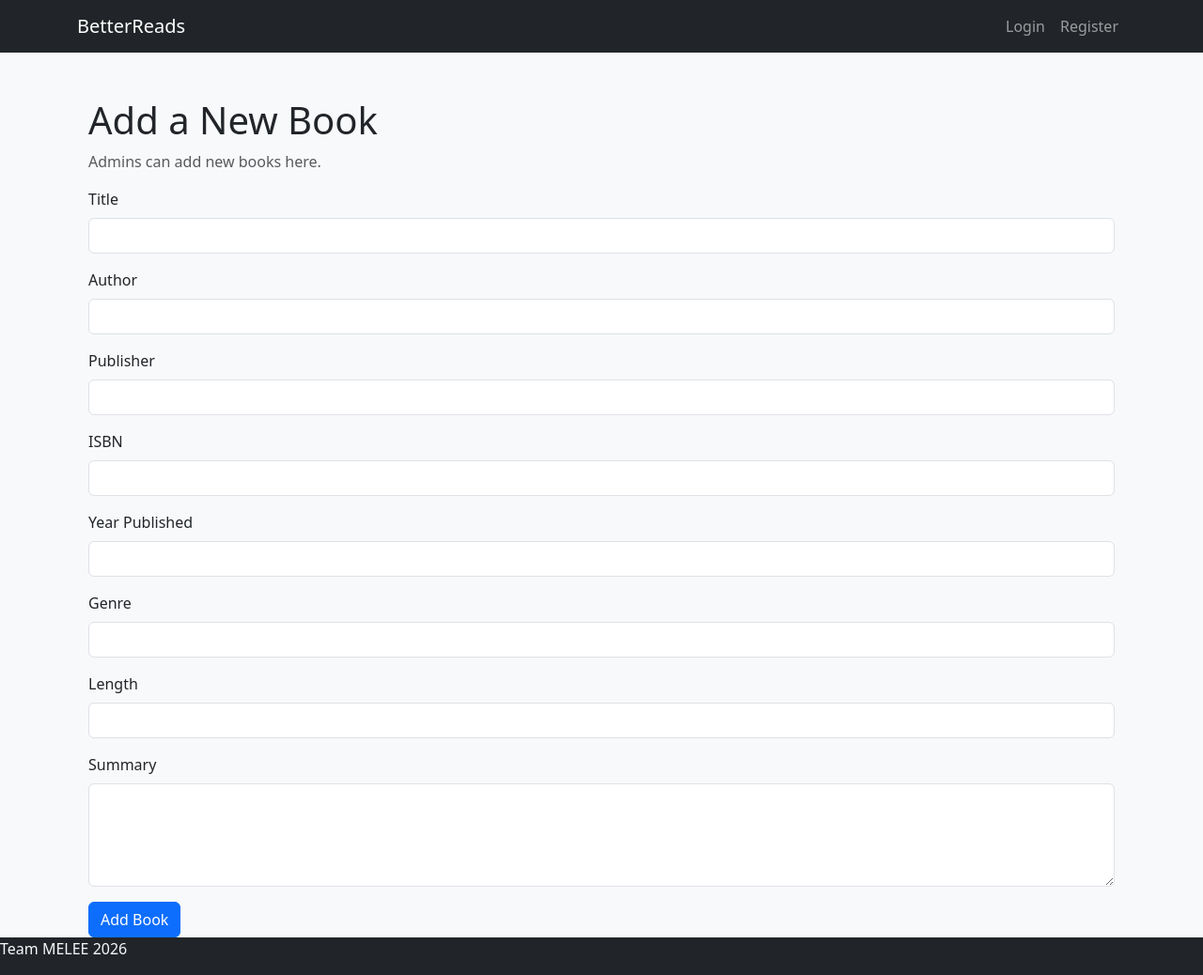
After one commit to lpearson11101/COMP305FinalProject, a Flask app: page /books/admin/add in a window 1280 px wide. The commit adds this page. Shown: the whole page at 94% size. Run offline with Flask 3, Linux system fonts and the light colour scheme.

Commit message:
Added a lot of functionality I was assigned, but not all, it's gotten pretty late

```diff
--- a/app/books/routes.py
+++ b/app/books/routes.py
@@ -5,7 +5,9 @@ from flask_login import current_user
 from app.books import bp
 from app.models.book import Book
 from app.models.userbook import UserBook
+from app.models.persona import Persona
 from app.extensions import db
+from app.models.userbookpersona import UserBookPersona
 
 
 @bp.route('/', methods=('GET', 'POST'))
@@ -52,7 +54,8 @@ def search():
 @bp.route('/<int:book_id>')
 def detail(book_id):
     book = Book.query.get_or_404(book_id)
-    return render_template('books/detail.html', book=book)
+    personas = Persona.query.all()
+    return render_template('books/detail.html', book=book, personas=personas)
 
 @bp.route('/rate_aura/<int:book_id>', methods=['POST'])
 def rate_aura(book_id):
@@ -211,4 +214,65 @@ def top_five_down(book_id):
         entry.top_five += 1
         db.session.commit()
 
-    return redirect(url_for('users.profile'))
+@bp.route('/admin/add', methods=['GET', 'POST'])
+def admin_add_book():
+    if request.method == 'POST':
+        new_book = Book(
+            title=request.form['title'],
+            author=request.form['author'],
+            publisher=request.form['publisher'],
+            isbn=request.form.get('isbn'),
+            cover_id=None,  # Can add later
+            summary=request.form.get('summary'),
+            year_published=request.form.get('year_published'),
+            genre=request.form.get('genre'),
+            length=request.form.get('length'),
+            agg_enjoyment=0.0,
+            agg_aura=0.0,
+        )
+
+        db.session.add(new_book)
+        db.session.commit()
+
+        return redirect(url_for('books.admin_dashboard'))
+
+    return render_template('books/admin_add.html')
+
+
+@bp.route('/admin/delete/<int:book_id>', methods=['POST'])
+def admin_delete_book(book_id):
+    if current_user.role != 'admin':
+        return "You're not fancy enough", 403
+
+    book = Book.query.get_or_404(book_id)
+    db.session.delete(book)
+    db.session.commit()
+    return redirect(url_for('books.search'))
+
+@bp.route('/set_personas/<int:book_id>', methods=['POST'])
+def set_personas(book_id):
+    user_id = current_user.id
+
+    # Get or create UserBook entry
+    entry = UserBook.query.filter_by(user_id=user_id, book_id=book_id).first()
+    if not entry:
+        entry = UserBook(user_id=user_id, book_id=book_id)
+        db.session.add(entry)
+        db.session.commit()
+
+    # Clear old personas
+    entry.personas.clear()
+
+    # Add new personas
+    for i in range(1, 4):
+        persona_id = request.form.get(f"persona_{i}")
+        if persona_id:  # skip empty dropdowns
+            persona = UserBookPersona(
+                persona_id=int(persona_id),
+                userbook_id=entry.id,
+                ranking=i
+            )
+            db.session.add(persona)
+
+    db.session.commit()
+    return redirect(url_for('books.detail', book_id=book_id))
--- a/app/models/book.py
+++ b/app/models/book.py
@@ -40,13 +40,13 @@ class Book(db.Model):
     agg_aura = db.Column(db.Float, nullable=False)
 
     # The first "persona" assigned to a book, cannot be null
-    persona_one = db.Column(db.String(250))
+    # persona_one = db.Column(db.String(250))
 
     # The second "persona" assigned to a book
-    persona_two = db.Column(db.String(250))
+    # persona_two = db.Column(db.String(250))
 
     # The third "persona" assigned to a book
-    persona_three = db.Column(db.String(250))
+    # persona_three = db.Column(db.String(250))
 
     #User-book relationship. If a book is deleted, all user-book interactions with that book are also deleted.
     user_books = db.relationship(
--- /dev/null
+++ b/app/templates/books/admin_add.html
@@ -0,0 +1,57 @@
+{% extends "base.html" %}
+
+{% block title %}Add Book{% endblock %}
+
+{% block content %}
+
+<div class="container mt-4">
+    <h1>Add a New Book</h1>
+    <p class="text-muted">Admins can add new books here.</p>
+
+    <form action="{{ url_for('books.admin_add_book') }}" method="POST">
+
+        <div class="mb-3">
+            <label class="form-label">Title</label>
+            <input type="text" name="title" class="form-control" required>
+        </div>
+
+        <div class="mb-3">
+            <label class="form-label">Author</label>
+            <input type="text" name="author" class="form-control" required>
+        </div>
+
+        <div class="mb-3">
+            <label class="form-label">Publisher</label>
+            <input type="text" name="publisher" class="form-control" required>
+        </div>
+
+        <div class="mb-3">
+            <label class="form-label">ISBN</label>
+            <input type="text" name="isbn" class="form-control">
+        </div>
+
+        <div class="mb-3">
+            <label class="form-label">Year Published</label>
+            <input type="number" name="year_published" class="form-control">
+        </div>
+
+        <div class="mb-3">
+            <label class="form-label">Genre</label>
+            <input type="text" name="genre" class="form-control">
+        </div>
+
+        <div class="mb-3">
+            <label class="form-label">Length</label>
+            <input type="text" name="length" class="form-control">
+        </div>
+
+        <div class="mb-3">
+            <label class="form-label">Summary</label>
+            <textarea name="summary" class="form-control" rows="4"></textarea>
+        </div>
+
+        <button class="btn btn-primary">Add Book</button>
+    </form>
+</div>
+
+{% endblock %}
--- a/app/templates/users/user_search_results.html
+++ b/app/templates/users/user_search_results.html
@@ -8,9 +8,13 @@
 
 {% for user in results %}
 
-    <div class="books">
+    <div class="users">
 
         <h3>{{ user.username }}</h3>
+        <a href="{{ url_for('users.user_details', user_id=user.id) }}">
+            {{ user.username }}
+        </a>
+
 
     </div>
 
```
Also changed, not shown: app/templates/books/detail.html (+19 -2 lines), app/templates/books/search_results.html (+20 -0 lines), app/templates/users/profile.html (+18 -3 lines), app/templates/users/user_details.html (added, +45 -0 lines), app/users/routes.py (+17 -0 lines).
